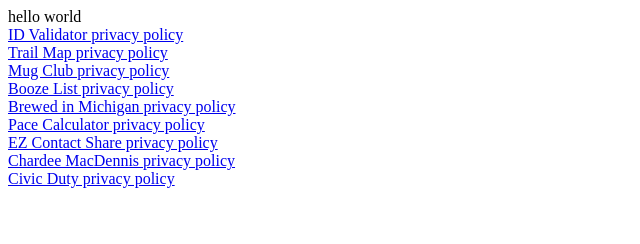
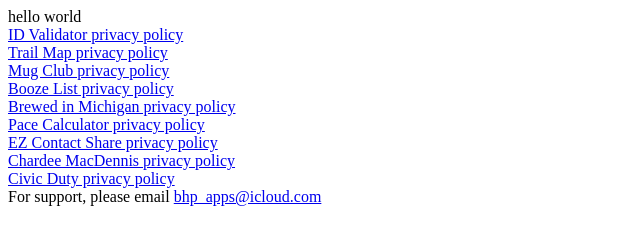
Before and after one commit to waterskier2007/waterskier2007.github.io, a plain HTML site: page index.html in a window 1280 px wide. Shown: the whole page, without its empty margins (0-640 px from the left). Drawn offline with Linux system fonts and the light colour scheme.

Commit message:
Update index.html

```diff
--- a/index.html
+++ b/index.html
@@ -17,3 +17,7 @@
 <a href="cdmd_privacy_policy.html">Chardee MacDennis privacy policy</a>
 <br/>
 <a href="civic_duty_privacy_policy.html">Civic Duty privacy policy</a>
+
+
+<br/>
+For support, please email <a href="mailto:bhp_apps@icloud.com">bhp_apps@icloud.com</a>
```
